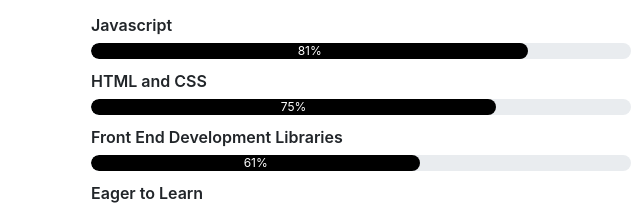
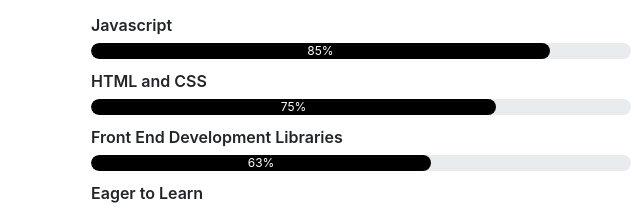
Before and after one commit to Sahil17999/myWebsite, a plain HTML site: page index.html in a window 1280 px wide. Shown: the part 1237-1445 px from the top of the page, 564-1204 px from the left. Drawn offline with nearby package versions, Linux system fonts and the light colour scheme.

Commit message:
Update index.html

```diff
--- a/index.html
+++ b/index.html
@@ -77,7 +77,7 @@ and friends!
 <div class="skills-bar">
 <p>Javascript</p>
 <div class="progress">
-<div class="progress-bar" style="width: 81%;">81%</div>
+<div class="progress-bar" style="width: 85%;">85%</div>
 </div>
 
 <p>HTML and CSS</p>
@@ -87,7 +87,7 @@ and friends!
 
 <p>Front End Development Libraries</p>
 <div class="progress">
-<div class="progress-bar" style="width: 61%;">61%</div>
+<div class="progress-bar" style="width: 63%;">63%</div>
 </div>
 
 <p>Eager to Learn</p>
```
